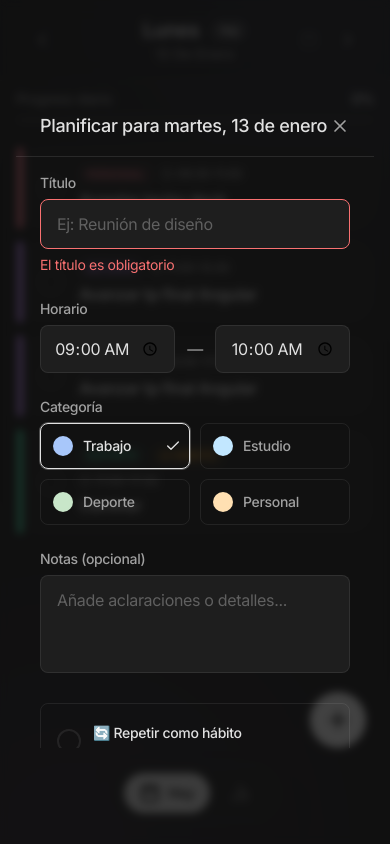
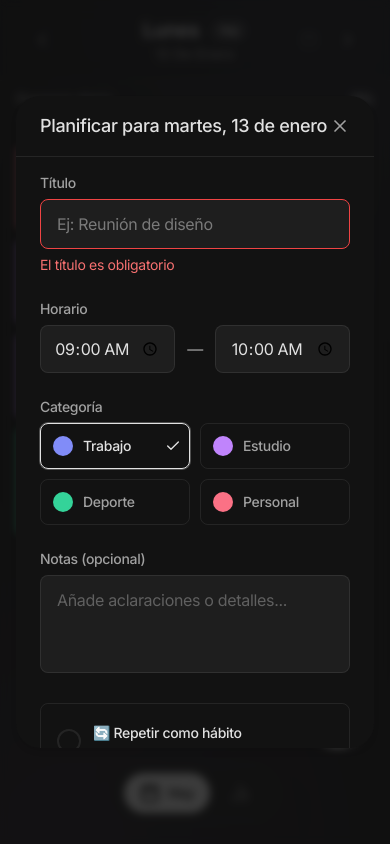
Before and after one commit to DamianCanton/personal-task-manager, a React (Vite) app: page / in a window 390 px wide. Both pictures are taken after a click on the button 338 px from the left and 720 px from the top of the page. Built offline with nearby package versions, Linux system fonts and the light colour scheme.

Commit message:
Fix design inconsistencies and UI bugs
- Unify category colors across components
- Replace invalid CSS classes in Modal
- Fix placeholder contrast in inputs
- Make stats grid responsive
- Update page title

```diff
--- a/index.html
+++ b/index.html
@@ -4,7 +4,7 @@
     <meta charset="UTF-8" />
     <link rel="icon" type="image/svg+xml" href="" />
     <meta name="viewport" content="width=device-width, initial-scale=1.0" />
-    <title>persoal-task-manager</title>
+    <title>Personal Task Manager - Gestiona tus tareas diarias</title>
   </head>
   <body>
     <div id="root"></div>
--- a/src/components/common/Modal.jsx
+++ b/src/components/common/Modal.jsx
@@ -81,14 +81,14 @@ export default function Modal({ isOpen, onClose, title, children, showClose = tr
             exit={{ opacity: 0, scale: 0.95, y: 8 }}
             transition={{ duration: 0.2, easing: [0.2, 0, 0, 1] }}
             tabIndex={-1}
-            className="relative w-full max-w-md bg-surface-1 rounded-lg shadow-md-4 overflow-hidden"
+            className="relative w-full max-w-md bg-surface rounded-3xl shadow-bento overflow-hidden"
           >
             {(title || showClose) && (
-              <div className="flex items-center justify-between px-6 py-4 border-b border-md-outline-dark/10">
+              <div className="flex items-center justify-between px-6 py-4 border-b border-border-subtle">
                 {title && (
                   <h2
                     id="modal-title"
-                    className="text-lg font-medium text-md-on-surface-dark"
+                    className="text-lg font-medium text-primary-text"
                   >
                     {title}
                   </h2>
@@ -96,8 +96,8 @@ export default function Modal({ isOpen, onClose, title, children, showClose = tr
                 {showClose && (
                   <button
                     onClick={onClose}
-                    className="p-2 -m-2 rounded-full text-md-on-surface-variant-dark hover:bg-surface-2 transition-colors"
-                    aria-label="Cerrar"
+                    className="p-2 -m-2 rounded-full text-primary-muted hover:text-primary-text hover:bg-surface-highlight transition-colors"
+                    aria-label="Cerrar modal"
                   >
                     <X size={20} />
                   </button>
--- a/src/components/stats/StatsOverview.jsx
+++ b/src/components/stats/StatsOverview.jsx
@@ -8,7 +8,7 @@ export default function StatsOverview({ streak, weeklyRate, bestStreak }) {
   ];
 
   return (
-    <div className="grid grid-cols-3 gap-3 mb-6">
+    <div className="grid grid-cols-1 sm:grid-cols-2 lg:grid-cols-3 gap-3 mb-6">
       {stats.map((stat) => (
         <StatCard key={stat.title} {...stat} />
       ))}
--- a/src/components/tasks/TaskForm.jsx
+++ b/src/components/tasks/TaskForm.jsx
@@ -100,11 +100,12 @@ export default function TaskForm({
     }
   };
 
+  // Usa el MISMO mapa de colores que tailwind.config.js para consistencia
   const categoryColorMap = {
-    work: "#a8c7fa",
-    study: "#c2e7ff",
-    sport: "#c8e6c9",
-    personal: "#ffe0b2",
+    work: "#818cf8", // Indigo - DEBE ser igual a TaskCard y tailwind.config.js
+    study: "#c084fc", // Purple
+    sport: "#34d399", // Emerald
+    personal: "#fb7185", // Rose
   };
 
   return (
@@ -122,12 +123,12 @@ export default function TaskForm({
           className={`
             w-full px-4 py-3 rounded-lg
             bg-surface-highlight text-primary-text
-            border transition-all duration-md-short
-            placeholder:text-primary-muted/50
+            border transition-all duration-200
+            placeholder:text-primary-muted/70
             focus-visible:outline-none focus-visible:ring-2 focus-visible:ring-accent-indigo focus-visible:ring-offset-2 focus-visible:ring-offset-background
             ${
               errors.title && touched.title
-                ? "border-md-error"
+                ? "border-red-500"
                 : "border-border-subtle hover:border-border-hover"
             }
           `}
```
Also changed, not shown: 1 other file (tests, documents, lock files or other folders).
